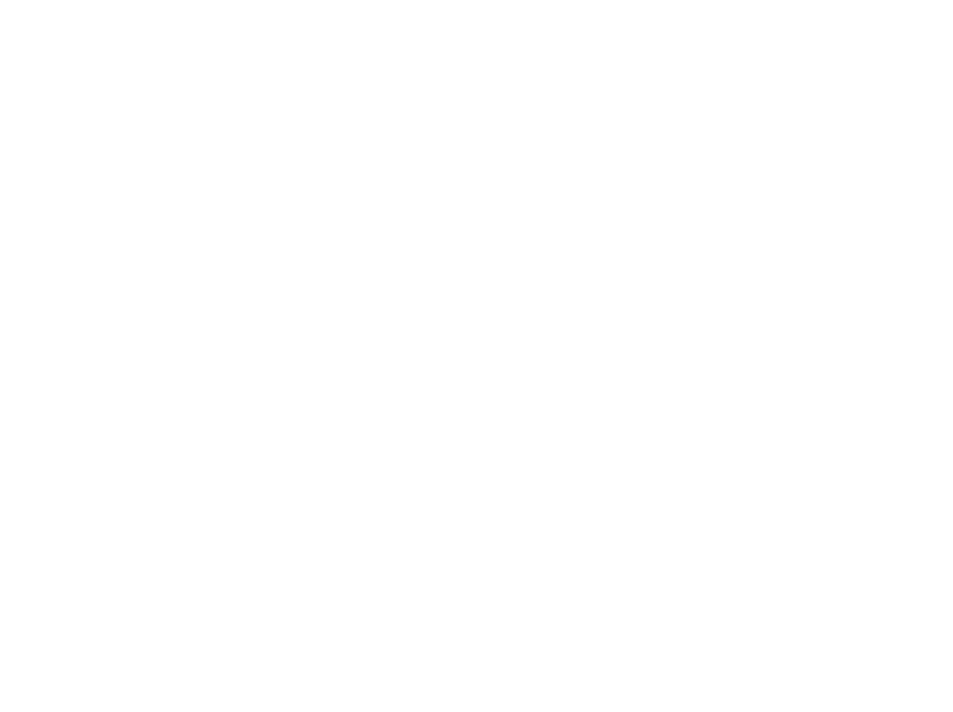
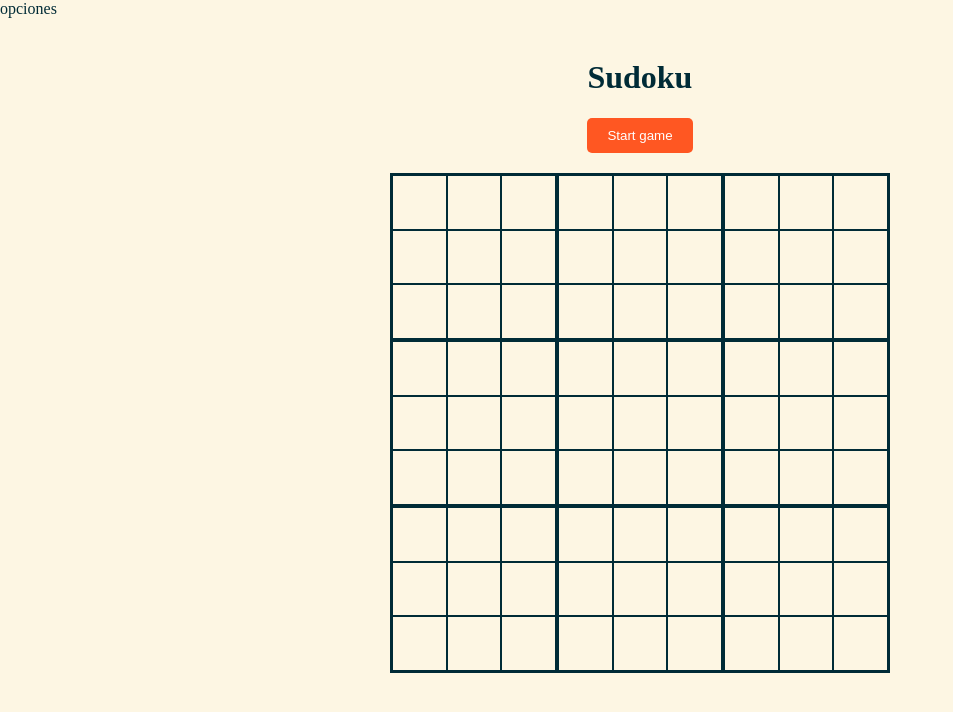
Before and after one commit to Akaoni1/games, a Nuxt app: page /games/sudoku in a window 1280 px wide. Before the commit this address had no page. Shown: the top 712 px of the page, without its empty margins (0-953 px from the left). Built offline with nearby package versions, Linux system fonts and the light colour scheme.

Commit message:
chore: Add Sudoku game to the list of games and create Sudoku game page

```diff
--- a/app.vue
+++ b/app.vue
@@ -6,8 +6,8 @@
 <style>
 @media (prefers-color-scheme: dark) {
   :root {
-    --background-color: black;
-    --text-color: white;
+    --background-color: #002b36;
+    --text-color: #FDF6E3;
     --primary-color: #ff5722;
     --primary-hightlight-color: #ff8a65;
     --secondary-color: #ff9800;
@@ -18,8 +18,8 @@
 @media (prefers-color-scheme: light) {
 
   :root {
-    --background-color: white;
-    --text-color: black;
+    --background-color: #FDF6E3;
+    --text-color: #002b36;
     --primary-color: #ff5722;
     --primary-hightlight-color: #ff8a65;
     --secondary-color: #ff9800;
--- /dev/null
+++ b/components/sudoku/cell.vue
@@ -0,0 +1,12 @@
+<template>
+
+</template>
+<script setup lang="ts">
+import type { Cell } from '~/types/game/sudoku';
+
+const props = defineProps<{
+    cell: Cell
+}>();
+</script>
+<style scoped>
+</style>
--- /dev/null
+++ b/components/sudoku/grid.vue
@@ -0,0 +1,6 @@
+<template>
+
+</template>
+<script setup lang="ts">
+
+</script>
--- /dev/null
+++ b/pages/games/sudoku.vue
@@ -0,0 +1,73 @@
+<template>
+    <aside>
+        opciones
+    </aside>
+    <main>
+        <header>
+            <h1>Sudoku</h1>
+            <Button :on-click="startGame" variant="primary">Start game</Button>
+        </header>
+        <div class="board">
+            <section class="subgrid" v-for="(subgrid, subgridIndex) in board" :key="subgridIndex">
+                <div class="cell" v-for="(cell, cellIndex) in subgrid" :key="cellIndex">
+                    <input  v-model="subgrid[subgridIndex][cellIndex]" class="cell-input" maxlength="1">
+                </div>
+            </section>
+        </div>
+    </main>
+</template>
+<script setup lang="ts">
+const board = ref<number[][]>([]);
+const startGame = () => {
+    const newBoard = Array.from({ length: 9 }, () => Array.from({ length: 9 }, () => 0));
+    board.value = newBoard;
+}
+onMounted(() => {
+    startGame();
+});
+</script>
+<style scoped>
+main {
+    display: flex;
+    flex-direction: column;
+    align-items: center;
+    gap: 20px;
+    padding: 20px;
+    max-width: 1000px;
+    margin: 0 auto;
+}
+.board {
+    display: grid;
+    grid-template-columns: repeat(3, 1fr);
+    grid-template-rows: repeat(3, 1fr);
+    width: 100%;
+    max-width: 500px;
+    border: 1px solid var(--text-color);
+
+}
+.subgrid {
+    display: grid;
+    grid-template-columns: repeat(3, 1fr);
+    grid-template-rows: repeat(3, 1fr);
+    border: 1px solid var(--text-color);
+}
+.cell {
+    display: flex;
+    justify-content: center;
+    align-items: center;
+    border: 1px solid var(--text-color);
+    aspect-ratio: 1/1;
+
+}
+.cell-input {
+    width: 100%;
+    height: 100%;
+    font-size: 1.5rem;
+    text-align: center;
+    border: none;
+    background-color: transparent;
+    color: var(--text-color);
+}
+
+
+</style>
--- a/pages/index.vue
+++ b/pages/index.vue
@@ -1,3 +1,4 @@
 <template>
-    <NuxtLink to="/games/solitarie">Solitario</NuxtLink>
+    <NuxtLink to="/games/solitarie">Solitarie</NuxtLink>
+    <NuxtLink to="/games/sudoku">Sudoku</NuxtLink>
 </template>
--- /dev/null
+++ b/types/game/sudoku.d.ts
@@ -0,0 +1,5 @@
+export interface Cell{
+    value: number;
+    isLocked: boolean;
+    userValue: number;
+}
```
Also changed, not shown: 1 other file (tests, documents, lock files or other folders).
